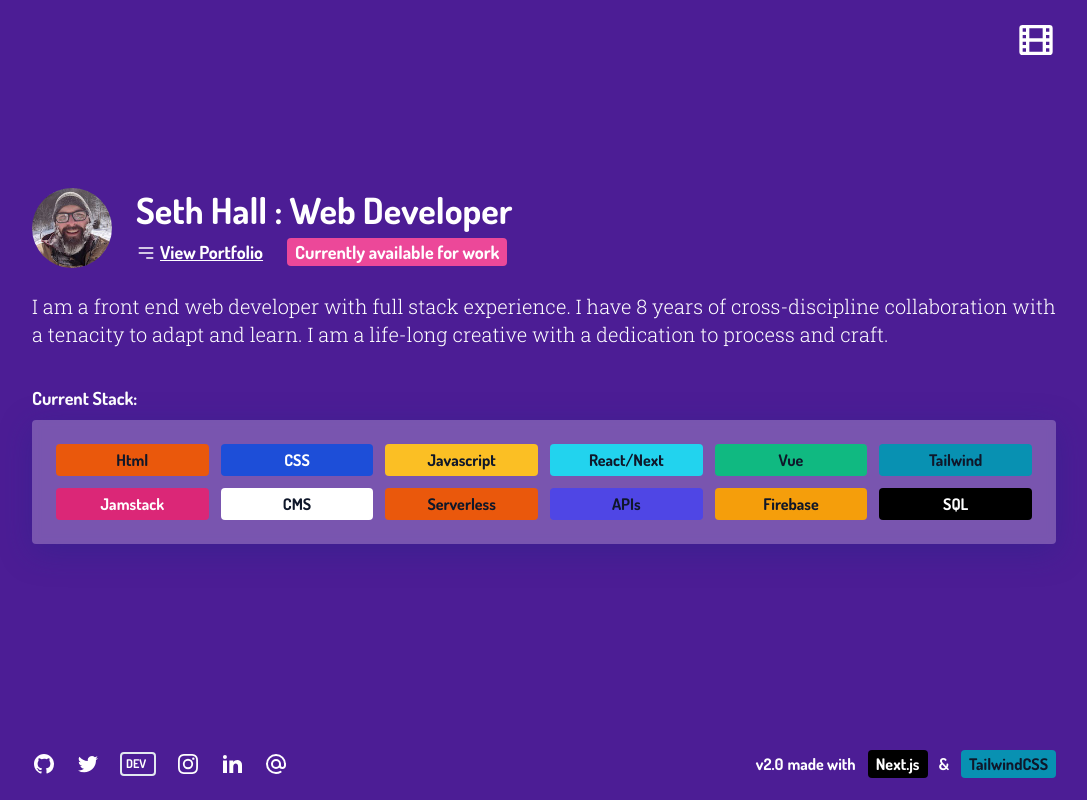
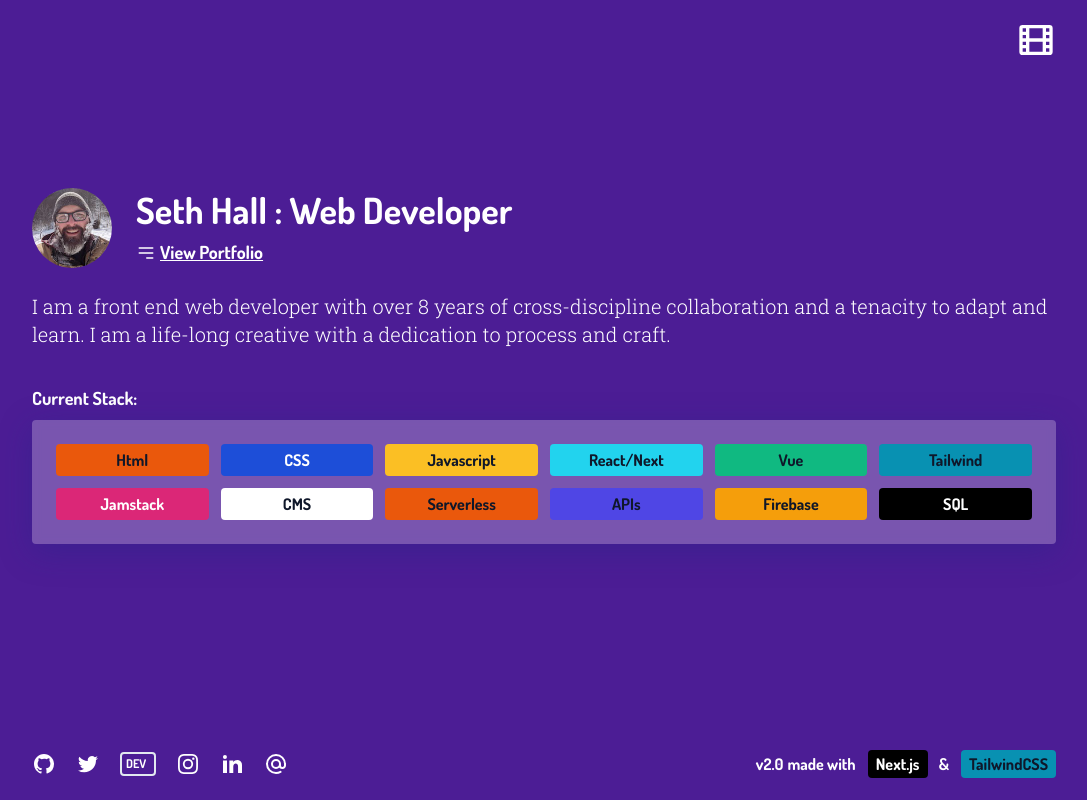
Before and after one commit to sethburtonhall/home-v2, a Next.js app: page / in a window 1280 px wide. Shown: the whole page, without its empty margins (96-1183 px from the left). Built offline with nearby package versions, Linux system fonts and the light colour scheme; what tailwindcss-debug-screens would draw is missing.

Commit message:
updates status and resume

```diff
--- a/components/Code.tsx
+++ b/components/Code.tsx
@@ -61,13 +61,13 @@ export default function Code() {
               )}
               View Portfolio
             </div>
-            <div className="px-2 text-lg font-bold bg-pink-500 rounded">Currently available for work</div>
+            {/* <div className="px-2 text-lg font-bold bg-pink-500 rounded">Currently available for work</div> */}
           </div>
         </div>
       </div>
 
       <p className="font-serif text-base font-light pb-9 lg:text-xl">
-        I am a front end web developer with full stack experience. I have 8 years of cross-discipline collaboration with a tenacity to adapt and learn. I am a life-long creative with a dedication to process and craft.
+        I am a front end web developer with over 8 years of cross-discipline collaboration and a tenacity to adapt and learn. I am a life-long creative with a dedication to process and craft.
       </p>
 
       <h1 className="pb-2 text-lg">Current Stack:</h1>
--- a/components/Resume.tsx
+++ b/components/Resume.tsx
@@ -34,7 +34,7 @@ export default function Resume() {
         </div>
 
         <p className="font-serif text-base font-light lg:text-lg">
-          My name is Seth Hall and I am a front end web developer with full stack experience. I have 8 years of cross-discipline collaboration with a tenacity to adapt and learn. I am a life-long creative with a dedication to process and craft.
+          My name is Seth Hall and I am a front end web developer with over 8 years of cross-discipline collaboration and a tenacity to adapt and learn. I am a life-long creative with a dedication to process and craft.
         </p>
       </div>
 
@@ -50,7 +50,7 @@ export default function Resume() {
         <div className="font-serif text-base font-light">
           <ul className="pl-5 list-disc list-outside">
             <li className="pb-3">
-              Front End: HTML/CSS/JS, React/Next, Vue, APIs, testing, performance, accessibility
+              Front End: HTML/CSS/JS, React/Next, Vue, Typescript, APIs, testing, performance, accessibility
             </li>
             <li className="pb-3">
               Styling: TailwindCSS, CSS in JS, Material UI, Bootstrap, Chakra UI
--- a/data/data.js
+++ b/data/data.js
@@ -1,5 +1,12 @@
 // TODO: create data for remaning resume sections
 export const experience = [
+  {
+    title: 'Frontend Web Developer',
+    company: 'Saturation.io - Full Time',
+    date: 'June 2021-Present | Remote',
+    description:
+      'Saturation.io is building the future of filmmaking through a suite of production apps. As a part of the dev team, I am helping to build Greenbudget, our flagship React/Typescript app.',
+  },
   {
     title: 'Frontend/Full Stack Web Developer',
     company: 'SoleLife, Inc - Contract',
```
